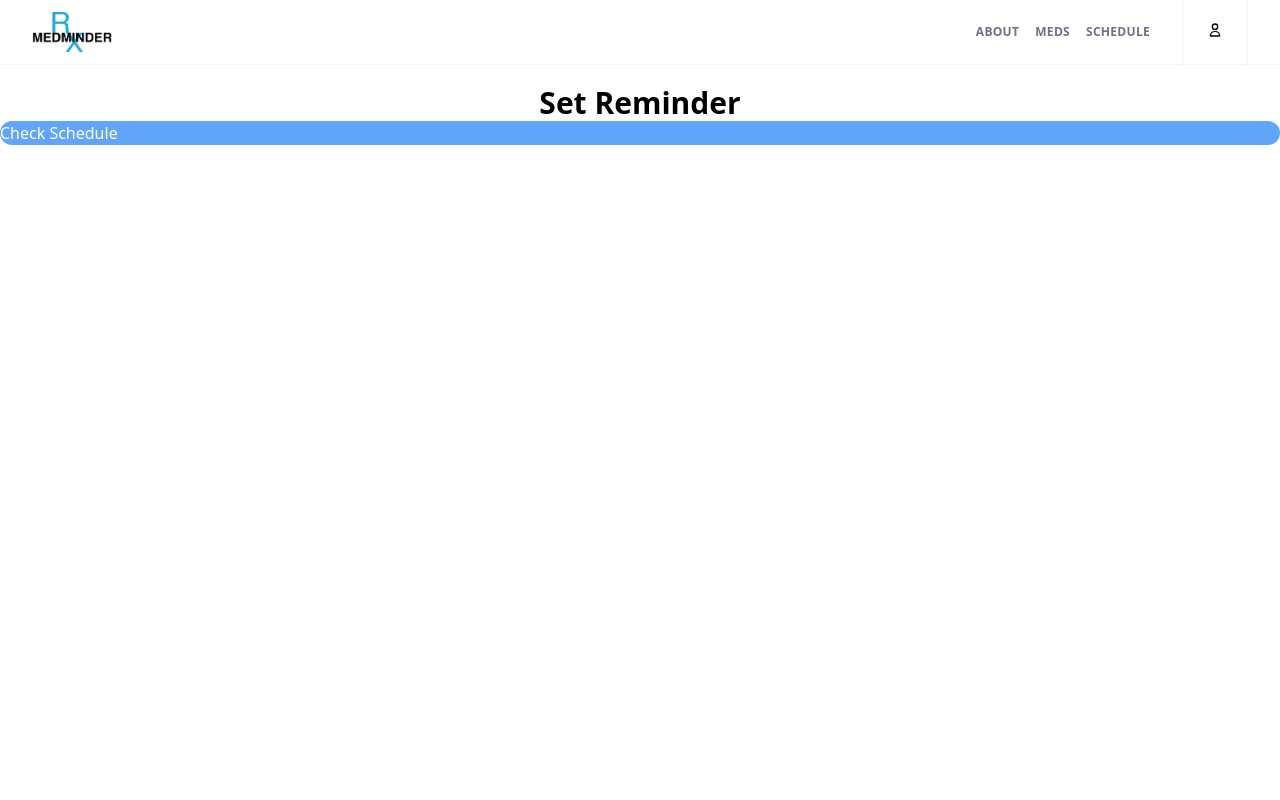
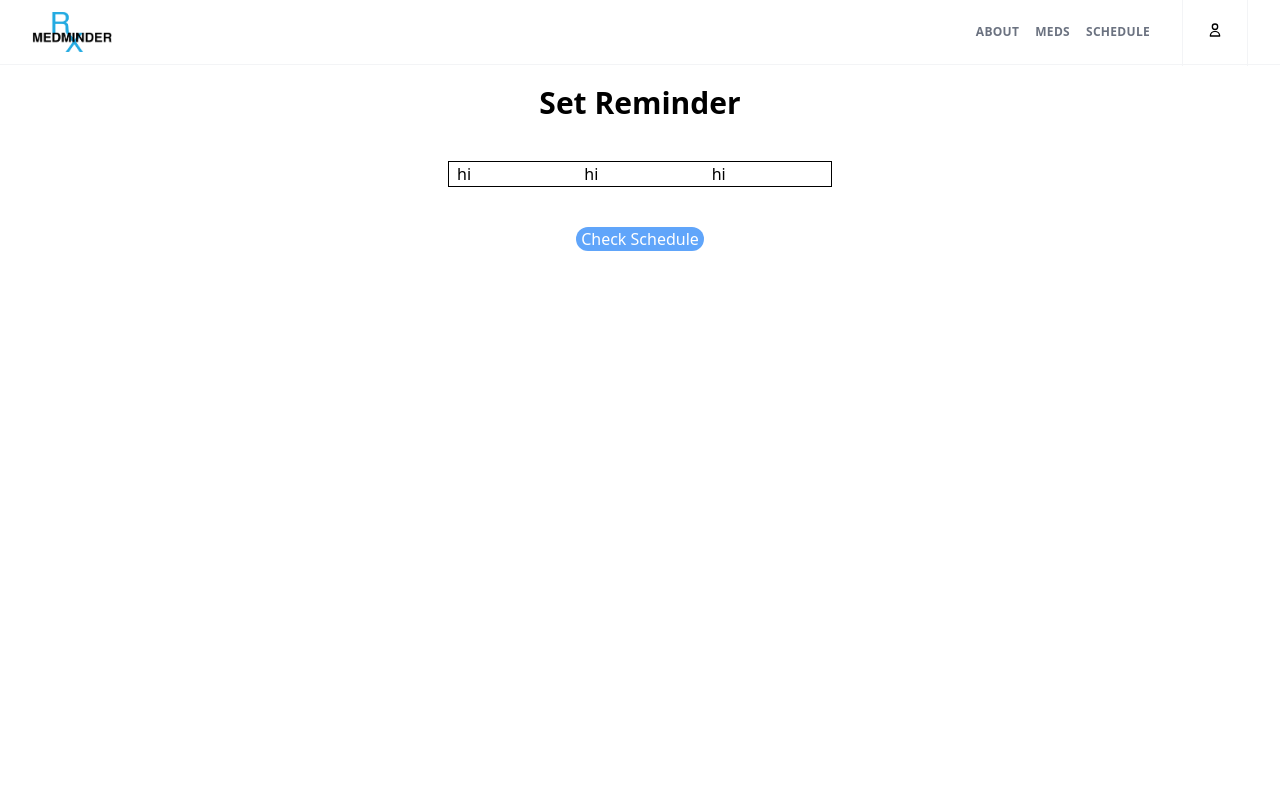
Before and after one commit to archivefarhan/medminder-frontend, a React (Vite) app: page /reminders/new in a window 1280 px wide. Shown: the top 800 px of the page. Built offline with nearby package versions, Linux system fonts and the light colour scheme.

Commit message:
added updates to frontend pages

```diff
--- a/src/MedicationNew.jsx
+++ b/src/MedicationNew.jsx
@@ -19,6 +19,7 @@ export function MedicationNew() {
                   required=""
                 />
               </div>
+
               <div class="sm:col-span-2">
                 <label for="name" class="block mb-2 text-sm font-medium text-gray-900">
                   Medication Type
@@ -71,6 +72,20 @@ export function MedicationNew() {
               </div>
 
               <div class="sm:col-span-2">
+                <label for="name" class="block mb-2 text-sm font-medium text-gray-900">
+                  Medication Frequency Per Day
+                </label>
+                <input
+                  type="number"
+                  name="item-weight"
+                  id="item-weight"
+                  class="bg-gray-50 border border-gray-300 text-gray-900 text-sm rounded-lg focus:ring-primary-600 focus:border-primary-600 block w-full p-2.5  "
+                  placeholder="0"
+                  required=""
+                />
+              </div>
+
+              <div class="sm:col-span-2">
                 <label for="directions" class="block mb-2 text-sm font-medium text-gray-900 ">
                   Directions
                 </label>
--- a/src/MedicationShow.jsx
+++ b/src/MedicationShow.jsx
@@ -3,11 +3,11 @@ export function MedicationShow() {
     <div className="w-screen h-auto min-h-screen">
       <h1 className="mt-10 font-bold text-3xl text-center">Medication</h1>
       <div className="text-center mt-10">
-        <p>medication name</p>
-        <p>directions</p>
-        <p>amount</p>
-        <p>measurement</p>
-        <p>frequency</p>
+        <p>Medication Name</p>
+        <p>Directions</p>
+        <p>Amount</p>
+        <p>Measurement</p>
+        <p>Frequency</p>
         <p>Set Reminder</p>
         <div className="bg-blue-400 rounded-md w-16 mx-auto text-white mt-4">
           <a href="/medication">Back</a>
--- a/src/ReminderNew.jsx
+++ b/src/ReminderNew.jsx
@@ -2,7 +2,14 @@ export function ReminderNew() {
   return (
     <div className="w-screen h-auto min-h-screen">
       <h1 className="mt-5 text-center font-bold text-3xl">Set Reminder</h1>
-      <div className="bg-blue-400 text-white rounded-xl">
+      <div className="mt-10 border border-black w-96 h-auto mx-auto">
+        <div className="grid grid-cols-3 gap-2 ml-2">
+          <div>hi</div>
+          <div>hi</div>
+          <div>hi</div>
+        </div>
+      </div>
+      <div className="mt-10 bg-blue-400 text-white w-32 text-center rounded-xl mx-auto">
         <a href="/schedule">Check Schedule</a>
       </div>
     </div>
```
